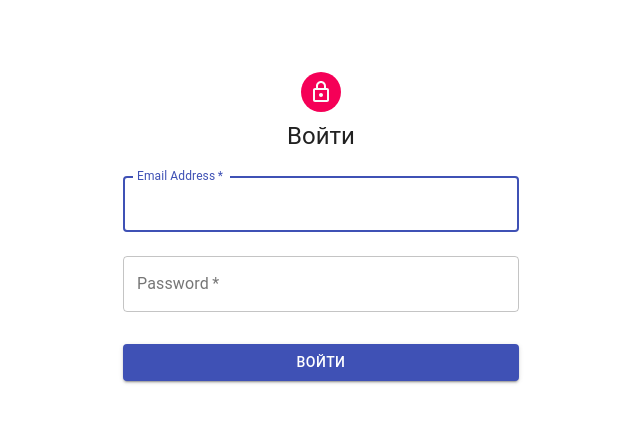
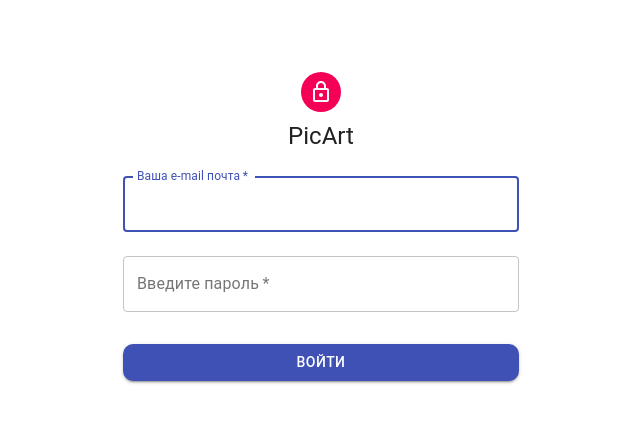
Before and after one commit to vviital/picart-spectum-visualizator, a React (Create React App) app: page / in a window 1280 px wide. Shown: the top 422 px of the page, without its empty margins (319-959 px from the left). Built offline with nearby package versions, Linux system fonts and the light colour scheme.

Commit message:
Change styles  and  buttons

```diff
--- a/src/App.js
+++ b/src/App.js
@@ -3,10 +3,6 @@ import Avatar from '@material-ui/core/Avatar';
 import Button from '@material-ui/core/Button';
 import CssBaseline from '@material-ui/core/CssBaseline';
 import TextField from '@material-ui/core/TextField';
-import FormControlLabel from '@material-ui/core/FormControlLabel';
-import Checkbox from '@material-ui/core/Checkbox';
-import Link from '@material-ui/core/Link';
-import Grid from '@material-ui/core/Grid';
 import Box from '@material-ui/core/Box';
 import LockOutlinedIcon from '@material-ui/icons/LockOutlined';
 import Typography from '@material-ui/core/Typography';
@@ -30,11 +26,12 @@ const useStyles = makeStyles(theme => ({
         backgroundColor: theme.palette.secondary.main,
     },
     form: {
-        width: '100%', // Fix IE 11 issue.
+        width: '100%',
         marginTop: theme.spacing(1),
     },
     submit: {
         margin: theme.spacing(3, 0, 2),
+        borderRadius: 10,
     },
 }));
 
@@ -49,7 +46,7 @@ export default function SignIn() {
                     <LockOutlinedIcon />
                 </Avatar>
                 <Typography component="h1" variant="h5">
-                    Войти
+                    PicArt
                 </Typography>
                 <form className={classes.form} noValidate>
                     <TextField
@@ -58,7 +55,7 @@ export default function SignIn() {
                         required
                         fullWidth
                         id="email"
-                        label="Email Address"
+                        label="Ваша e-mail почта"
                         name="email"
                         autoComplete="email"
                         autoFocus
@@ -69,7 +66,7 @@ export default function SignIn() {
                         required
                         fullWidth
                         name="password"
-                        label="Password"
+                        label="Введите пароль"
                         type="password"
                         id="password"
                         autoComplete="current-password"
```
